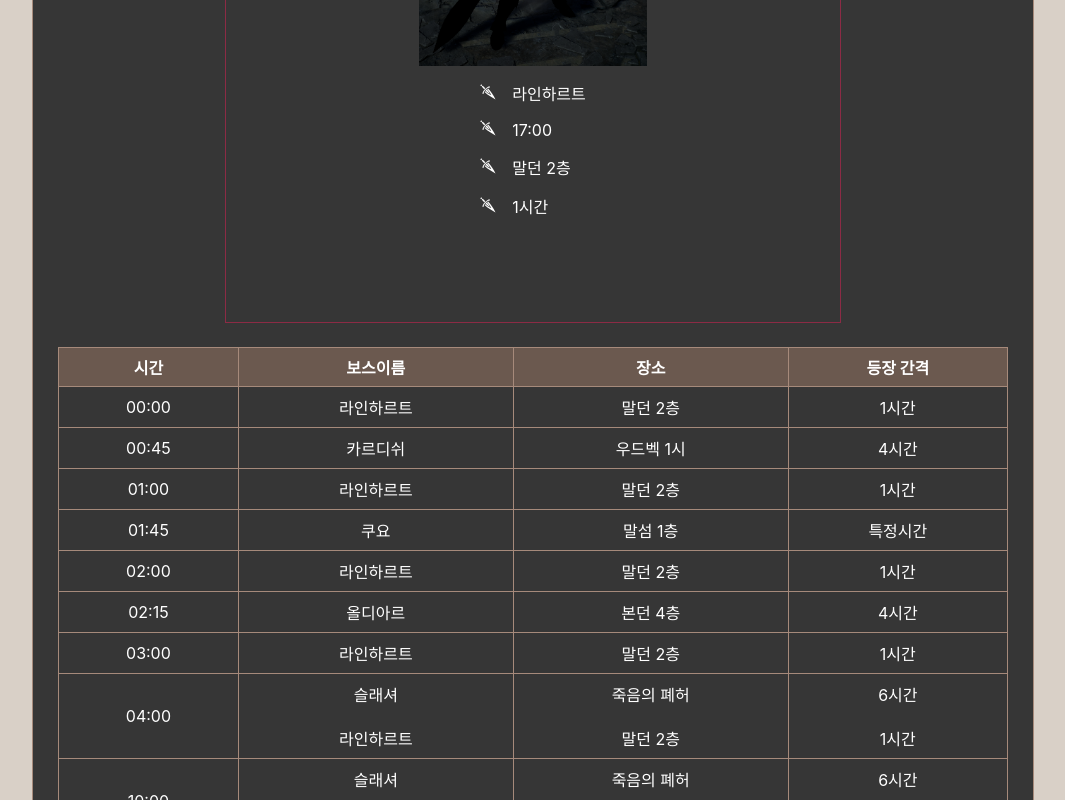
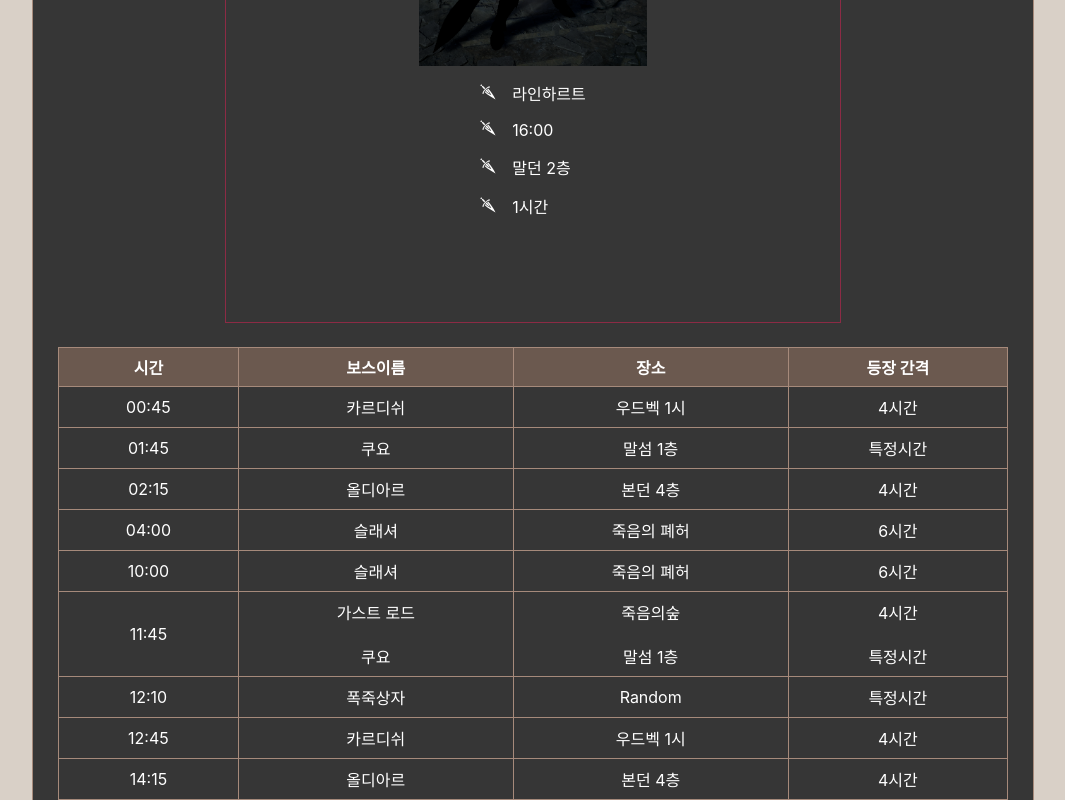
Before and after one commit to nickkies/tt, a React (Create React App) app: page / in a window 1280 px wide. Shown: the part 860-1660 px from the top of the page, without its empty margins (107-1172 px from the left). Built offline with nearby package versions, Linux system fonts and the light colour scheme.

Commit message:
Fix: "수정 라인하르트 출력 로직"
라인하르트의 시간을 잘못 하던 현상 수정
-> 배열에서 지금 시간으로
테이블에서는 빼고, 사진박스만 추가

```diff
--- a/src/atoms/index.js
+++ b/src/atoms/index.js
@@ -4,8 +4,8 @@ import { findBoss } from '../utils';
 
 const arr = [];
 
-Object.entries(BOSS).forEach(([_, { appears }]) => {
-  appears.forEach((appear) => arr.push(appear));
+Object.entries(BOSS).forEach(([_, { name, appears }]) => {
+  if (name !== '라인하르트') appears.forEach((appear) => arr.push(appear));
 });
 
 const set = new Set(arr);
--- a/src/components/NextBoss.jsx
+++ b/src/components/NextBoss.jsx
@@ -1,6 +1,6 @@
 import styled from '@emotion/styled/macro';
 import { useRecoilValue } from 'recoil';
-import { nextBossState, nextAppearTimeState } from '../atoms';
+import { nextBossState, nextAppearTimeState, currentTimeState } from '../atoms';
 import { GiPlainDagger } from 'react-icons/gi';
 
 import { BOSS } from '../constant';
@@ -51,6 +51,7 @@ const Li = styled.li``;
 export default function NextBoss() {
   const bosses = useRecoilValue(nextBossState);
   const time = useRecoilValue(nextAppearTimeState);
+  const now = useRecoilValue(currentTimeState);
 
   return (
     <Container>
@@ -71,7 +72,7 @@ export default function NextBoss() {
                   <GiPlainDagger />
                   &emsp;
                   {BOSS[boss].name === '라인하르트'
-                    ? `${String(Number(time.substring(0, 2)) + 1).padStart(
+                    ? `${String(Number(now.substring(0, 2)) + 1).padStart(
                         2,
                         0
                       )}:00`
--- a/src/utils/index.js
+++ b/src/utils/index.js
@@ -8,14 +8,14 @@ export const findBoss = (appearTime, bool = false) => {
   for (let i in bosses) {
     const boss = bosses[i];
 
+    if (boss === 'lh') continue;
+
     const arr = BOSS[boss].appears.filter((appear) => appear === appearTime);
 
     if (arr.length > 0) list.push(boss);
   }
 
   if (bool) {
-    list = list.filter((code) => code !== 'lh');
-
     list.push('lh');
   }
 
```
